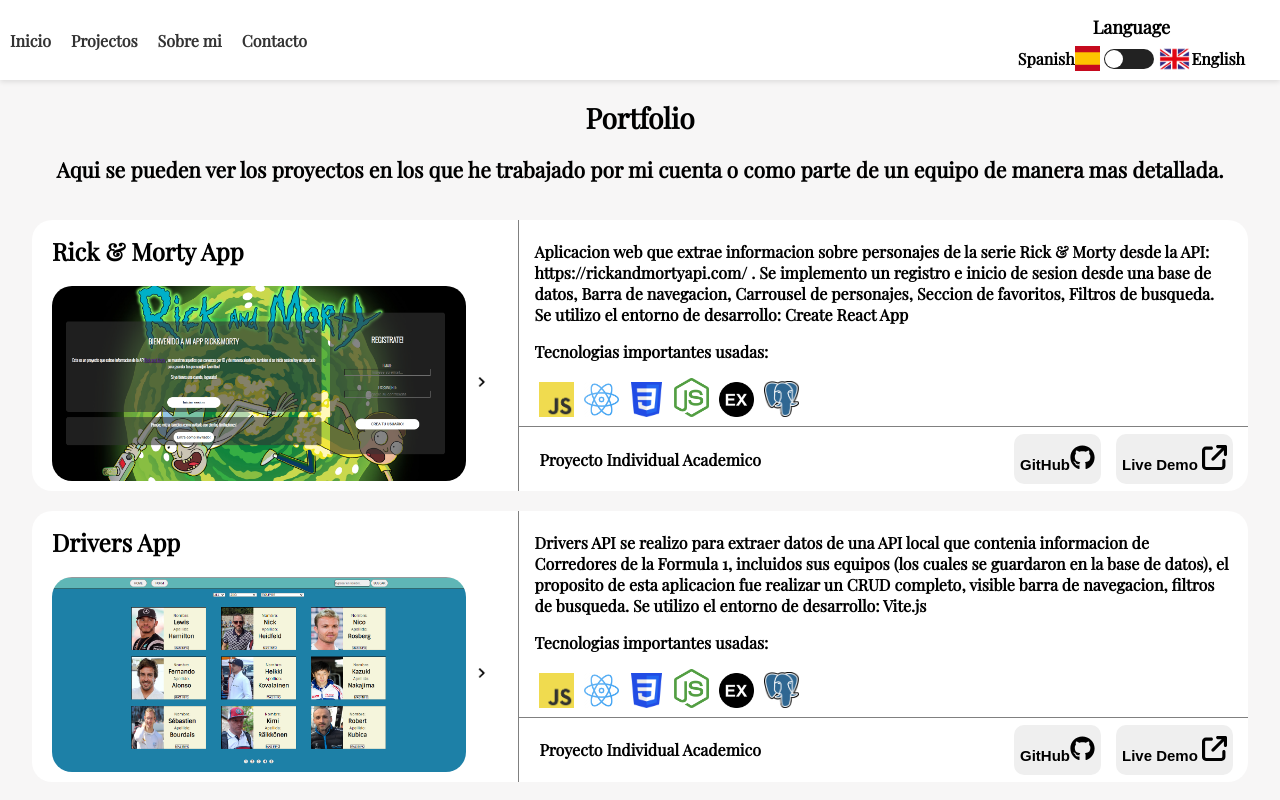
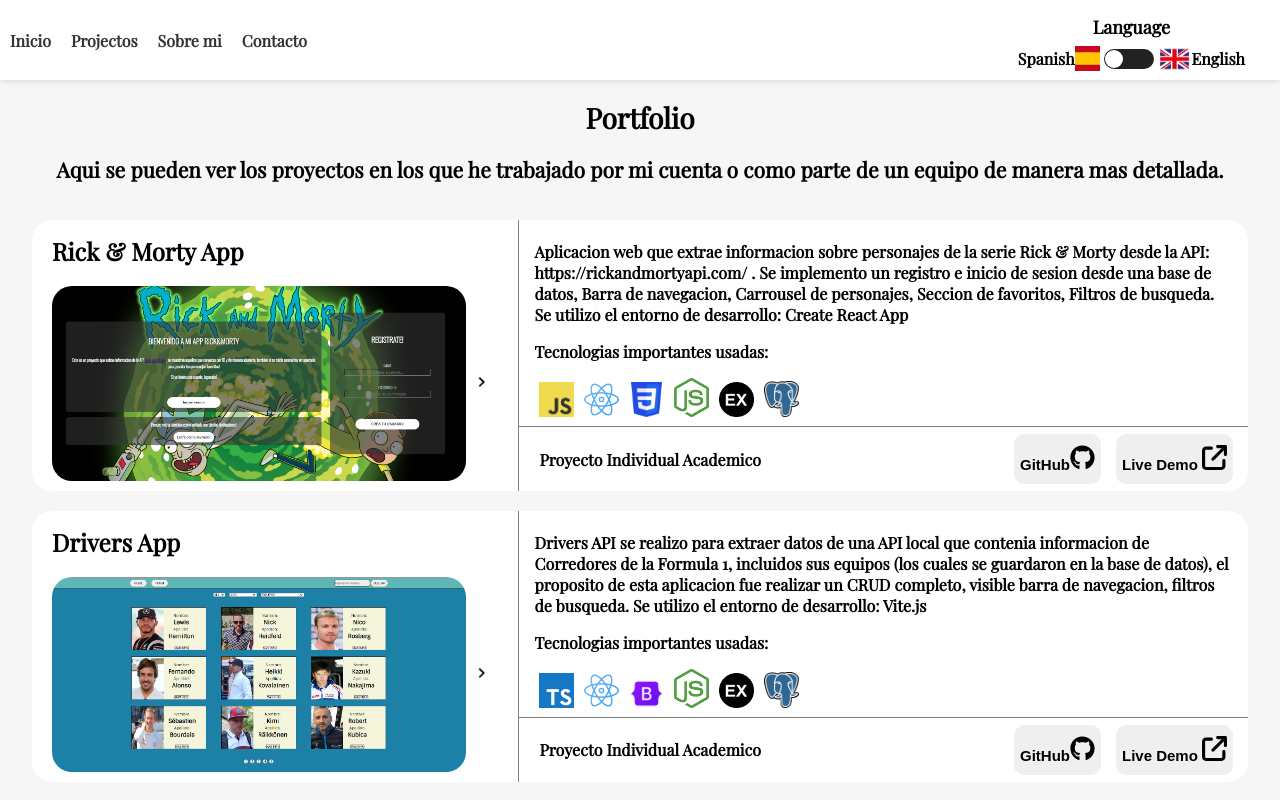
Before and after one commit to GastonSoliz/portfolio-app, a React (Vite) app: page /work in a window 1280 px wide. Shown: the top 800 px of the page. Built offline with nearby package versions, Linux system fonts and the light colour scheme.

Commit message:
changing technologies on projects

```diff
--- a/src/components/WorkCardList/WorkCardList.jsx
+++ b/src/components/WorkCardList/WorkCardList.jsx
@@ -18,8 +18,10 @@
 import js from "../../assets/js.png";
 import react from "../../assets/react.png";
 import css from "../../assets/css.png";
+import bootstrap from "../../assets/bootstrap.png"
 import tailwind from "../../assets/tailwind.png";
 import next from "../../assets/next.png";
+import typescript from "../../assets/typescript.png"
 import node from "../../assets/node.png";
 import express from "../../assets/express.png";
 import postgresql from "../../assets/pgadmin.png";
@@ -51,7 +53,7 @@
         "Drivers API se realizo para extraer datos de una API local que contenia informacion de Corredores de la Formula 1, incluidos sus equipos (los cuales se guardaron en la base de datos), el proposito de esta aplicacion fue realizar un CRUD completo, visible barra de navegacion, filtros de busqueda. Se utilizo el entorno de desarrollo: Vite.js",
       prevEN: "Important technologies used:",
       prevES: "Tecnologias importantes usadas:",
-      tech: [js, react, css, node, express, postgresql],
+      tech: [typescript, react, bootstrap, node, express, postgresql],
       gitHub: "https://github.com/GastonSoliz/cr-pi-drivers-main",
       images: [photo0DR, photo1DR, photo2DR],
       demo: "https://cr-pi-drivers-main-beta.vercel.app/",
```
